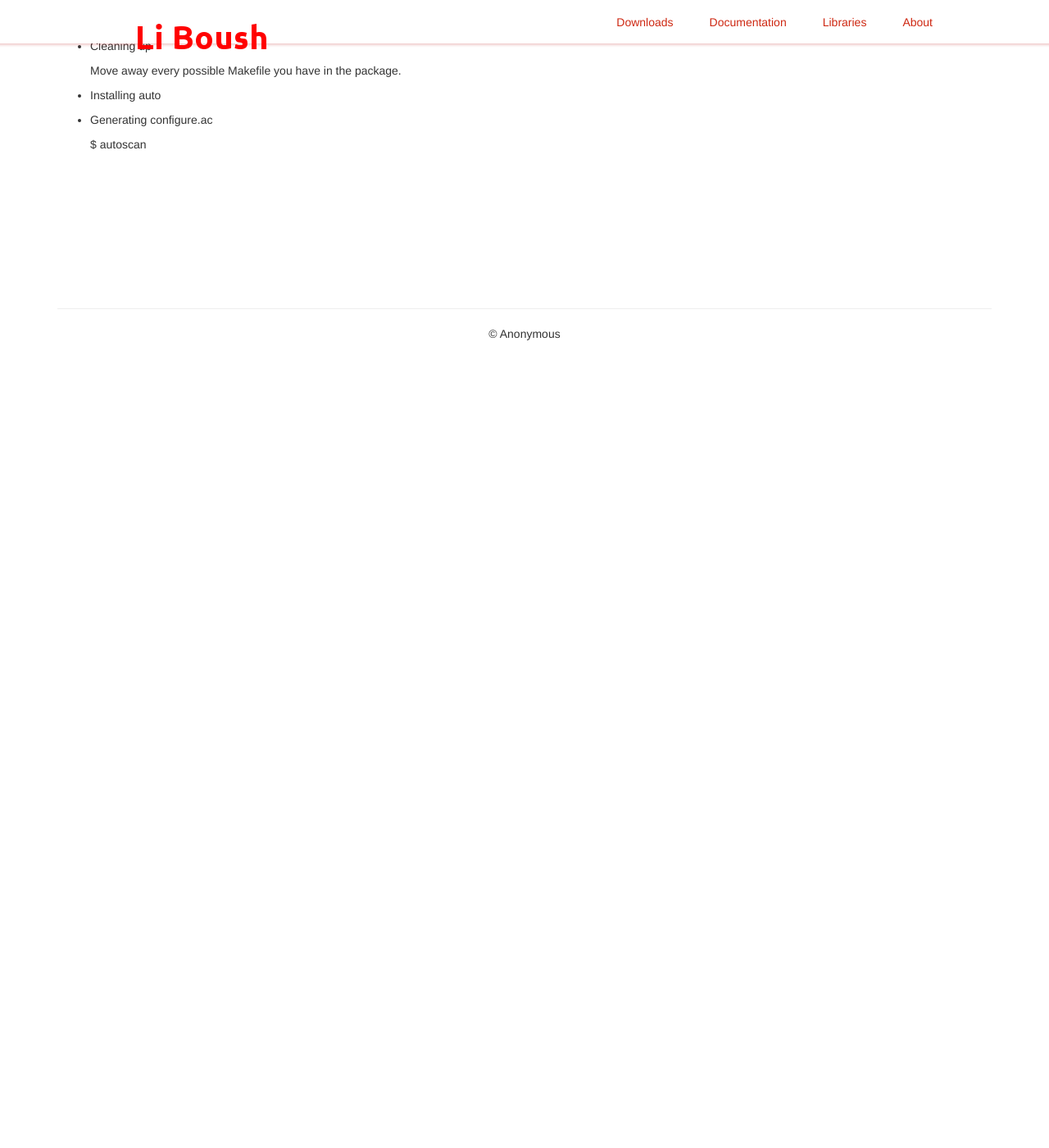
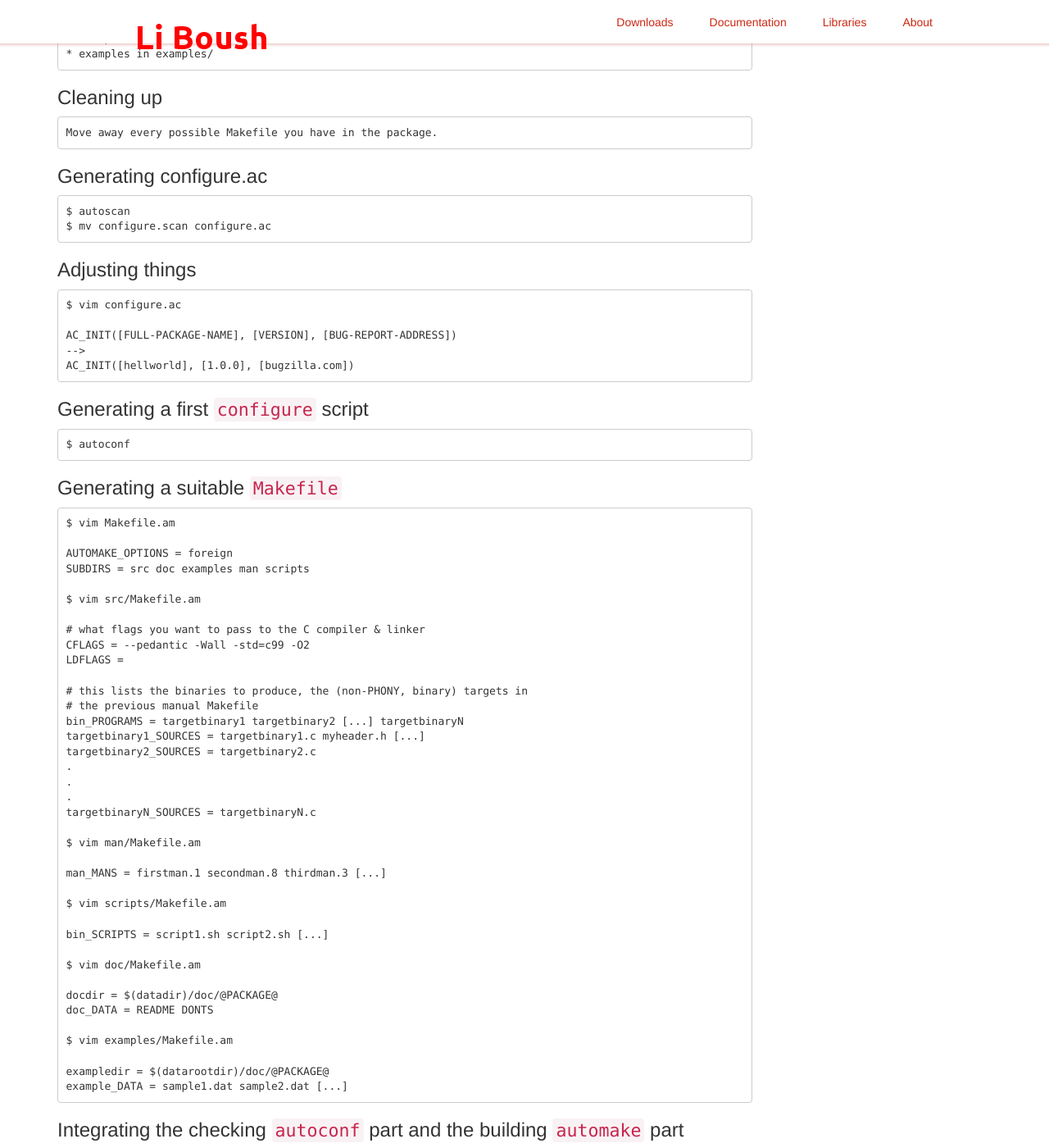
Before and after one commit to liboshi/liboshi.github.com, a Jekyll site: the page built from _posts/2015-10-30-gnu-build-system.md, in a window 1280 px wide and 1400 px high, scrolled down 641 px. Shown: the whole window at 82% size. Built offline with Jekyll 4.4.1, drawn with Linux system fonts in a browser that asks for light colours; nearby versions of some CDN libraries; comment, search, counter and statistics services are not loaded; before the commit the page ends 1068 px from its top, so only the background shows below that; some of the changed text lies outside the part shown.

Commit message:
o Update GNU Build System doc.

```diff
--- a/_posts/2015-10-30-gnu-build-system.md
+++ b/_posts/2015-10-30-gnu-build-system.md
@@ -23,19 +23,111 @@ It can be difficult to make a software program portable: the C compiler differs
 
 <h2 id="sample">Sample</h2>
 
-* Working tree
+###Working tree
     * source in src/
     * documentation in doc/
     * man page in man/
     * scripts in scripts/
     * examples in examples/
 
-* Cleaning up
+###Cleaning up
 
     Move away every possible Makefile you have in the package.
 
-* Installing auto
-
-* Generating configure.ac
+###Generating configure.ac
 
     $ autoscan
+    $ mv configure.scan configure.ac
+
+
+###Adjusting things
+
+    $ vim configure.ac
+
+    AC_INIT([FULL-PACKAGE-NAME], [VERSION], [BUG-REPORT-ADDRESS])
+    -->
+    AC_INIT([hellworld], [1.0.0], [bugzilla.com])
+
+
+###Generating a first `configure` script
+
+    $ autoconf
+
+
+###Generating a suitable `Makefile`
+
+    $ vim Makefile.am
+
+    AUTOMAKE_OPTIONS = foreign
+    SUBDIRS = src doc examples man scripts
+
+    $ vim src/Makefile.am
+
+    # what flags you want to pass to the C compiler & linker
+    CFLAGS = --pedantic -Wall -std=c99 -O2
+    LDFLAGS =
+
+    # this lists the binaries to produce, the (non-PHONY, binary) targets in
+    # the previous manual Makefile
+    bin_PROGRAMS = targetbinary1 targetbinary2 [...] targetbinaryN
+    targetbinary1_SOURCES = targetbinary1.c myheader.h [...]
+    targetbinary2_SOURCES = targetbinary2.c
+    .
+    .
+    .
+    targetbinaryN_SOURCES = targetbinaryN.c
+
+    $ vim man/Makefile.am
+
+    man_MANS = firstman.1 secondman.8 thirdman.3 [...]
+
+    $ vim scripts/Makefile.am
+
+    bin_SCRIPTS = script1.sh script2.sh [...]
+
+    $ vim doc/Makefile.am
+
+    docdir = $(datadir)/doc/@PACKAGE@
+    doc_DATA = README DONTS
+
+    $ vim examples/Makefile.am
+
+    exampledir = $(datarootdir)/doc/@PACKAGE@
+    example_DATA = sample1.dat sample2.dat [...]
+
+
+###Integrating the checking `autoconf` part and the building `automake` part
+
+    $ vim configure.ac
+
+    Rather after AC_INIT(), initialize automake
+    AM_INIT_AUTOMAKE
+    Then, generate a configure script that will output Makefiles for all of the
+    above directories.
+    AC_OUTPUT(Makefile src/Makefile doc/Makefile examples/Makefile man/Makefile scripts/Makefile)
+
+
+###Making tools output the configure script and Makefile templates
+
+    $ aclocal
+    This generate a file `aclocal.m4` that cantains macros for automake things,
+    e.g. AM_INIT_AUTOMAKE
+
+    $ automake --add-missing
+    Automake now reads configure.ac and the top-level Makefile.am, interprets
+    them (e.g. see further work has to be done in some subdirectories) and,
+    for each Makefile.am produces a Makefile.in. The argument --add-missing
+    tells automake to provide default scripts for reporting errors,
+    installing etc, so it can be omitted in the next runs.
+
+    $ autoconf
+
+
+<h2 id="Build">Build</h2>
+
+###How to build after autoconf
+
+    $ ./configure
+    $ make
+    $ make install
+    $ make clean
```
